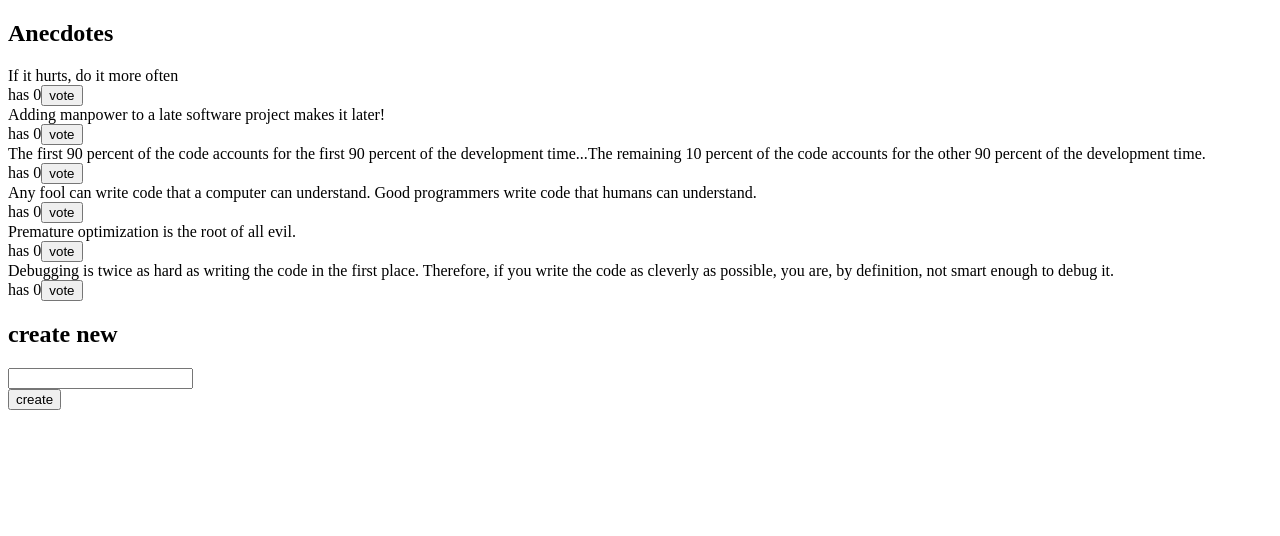
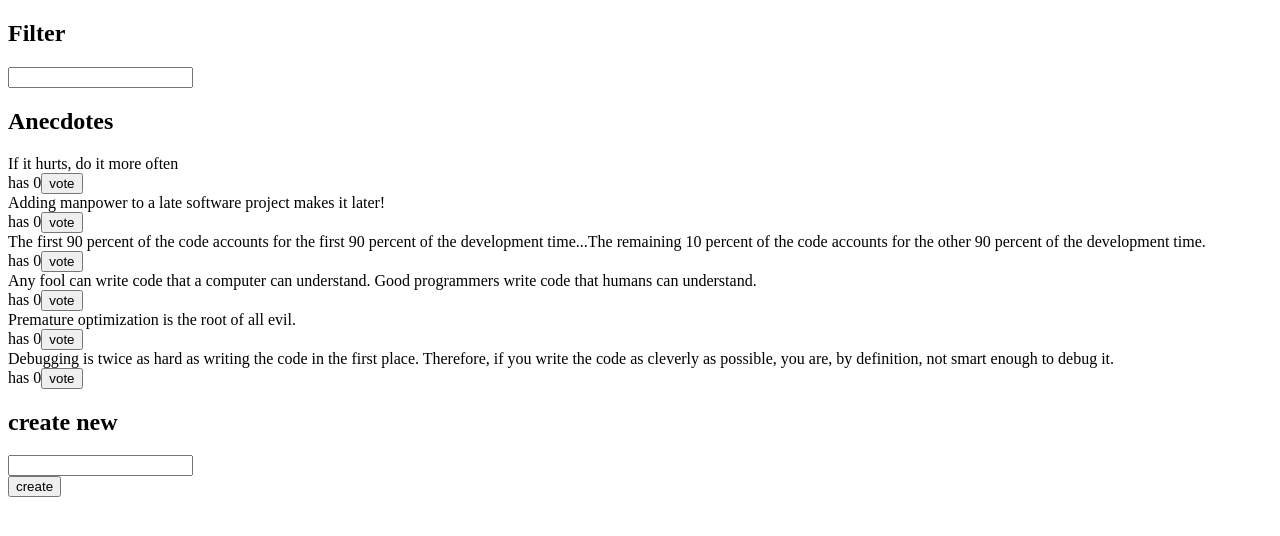
Before and after one commit to iamsuudi/anecdotes, a React (Vite) app: page / in a window 1280 px wide. Shown: the top 536 px of the page. Built offline with nearby package versions, Linux system fonts and the light colour scheme.

Commit message:
feat: Implement filtering by combining reducers

```diff
--- a/src/App.jsx
+++ b/src/App.jsx
@@ -1,9 +1,16 @@
 import { useState } from "react";
 import { useSelector, useDispatch } from "react-redux";
 import { upVote, create } from "./reducers/anecdoteReducer";
+import { filterBy } from "./reducers/filterReducer";
 
 function AnecdotesList() {
-  const anecdotes = useSelector((state) => state);
+  const anecdotes = useSelector(({ anecdotes, filter }) => {
+    if (filter === "") return anecdotes;
+    else {
+      const regex = new RegExp(filter, "i");
+      return anecdotes.filter((item) => regex.test(item.content));
+    }
+  });
   const dispatch = useDispatch();
 
   const vote = (id) => {
@@ -58,9 +65,33 @@ function AnecdoteForm() {
   );
 }
 
+function FilterForm() {
+  const dispatch = useDispatch();
+  const filter = useSelector(({ filter }) => filter);
+
+  return (
+    <div>
+      <h2>Filter</h2>
+      <form>
+        <div>
+          <input
+            type="text"
+            value={filter}
+            onChange={({ target }) => {
+              // setFilterInput(target.value);
+              dispatch(filterBy(target.value));
+            }}
+          />
+        </div>
+      </form>
+    </div>
+  );
+}
+
 const App = () => {
   return (
     <div>
+      <FilterForm />
       <AnecdotesList />
       <AnecdoteForm />
     </div>
--- a/src/main.jsx
+++ b/src/main.jsx
@@ -1,13 +1,19 @@
-import ReactDOM from 'react-dom/client'
-import { createStore } from 'redux'
-import { Provider } from 'react-redux'
-import App from './App'
-import reducer from './reducers/anecdoteReducer'
+import ReactDOM from "react-dom/client";
+import { createStore, combineReducers } from "redux";
+import { Provider } from "react-redux";
+import App from "./App";
+import anecdoteReducer from "./reducers/anecdoteReducer";
+import filterReducer from "./reducers/filterReducer";
 
-const store = createStore(reducer)
+const reducer = combineReducers({
+  anecdotes: anecdoteReducer,
+  filter: filterReducer,
+});
 
-ReactDOM.createRoot(document.getElementById('root')).render(
+const store = createStore(reducer);
+
+ReactDOM.createRoot(document.getElementById("root")).render(
   <Provider store={store}>
     <App />
   </Provider>
-)
+);
--- a/src/reducers/anecdoteReducer.js
+++ b/src/reducers/anecdoteReducer.js
@@ -19,9 +19,9 @@ const asObject = (anecdote) => {
 
 const initialState = anecdotesAtStart.map(asObject)
 
-const reducer = (state = initialState, action) => {
-  console.log('state now: ', state)
-  console.log('action', action)
+const anecdoteReducer = (state = initialState, action) => {
+  console.log('state anecdote: ', state)
+  console.log('action anecdote', action)
   switch (action.type) {
     case 'UPVOTE':
       return state.map(item=> {
@@ -54,4 +54,4 @@ export function create(content) {
   })
 }
 
-export default reducer
+export default anecdoteReducer
--- /dev/null
+++ b/src/reducers/filterReducer.js
@@ -0,0 +1,16 @@
+const filterReducer = (state = "", action) => {
+  console.log('state filter: ', state)
+  console.log('action filter', action)
+  switch (action.type) {
+    case "SET_FILTER":
+      return action.payLoad;
+    default:
+      return state;
+  }
+};
+
+export function filterBy(content) {
+  return { type: "SET_FILTER", payLoad: content };
+}
+
+export default filterReducer;
```
